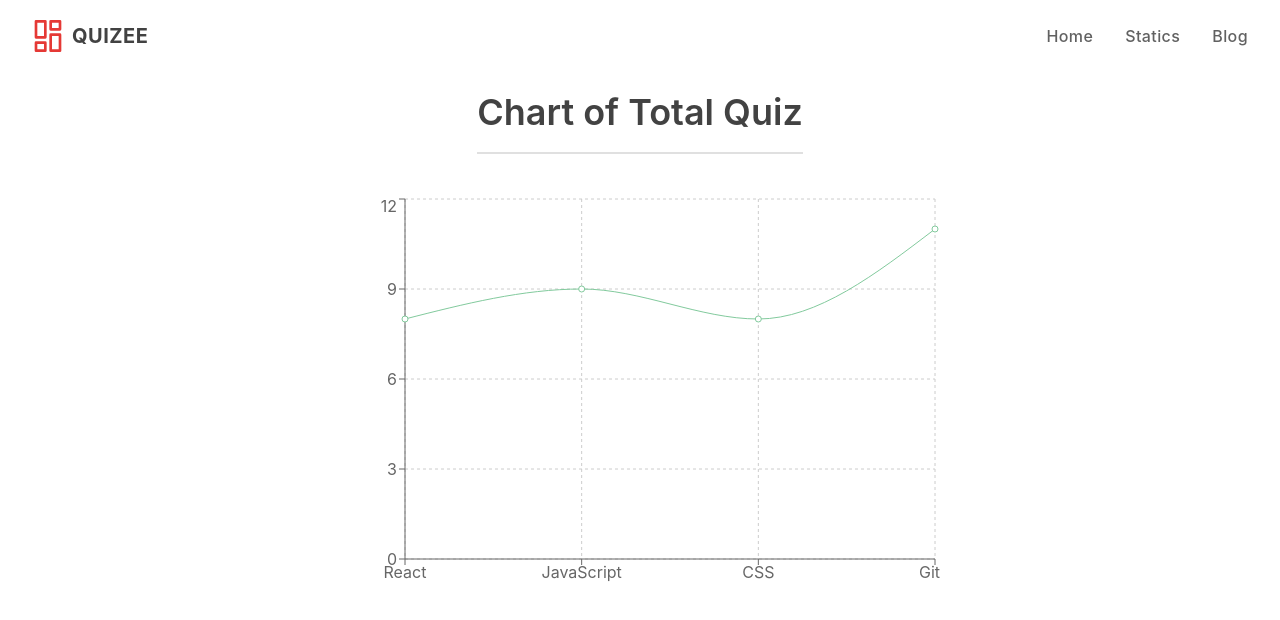
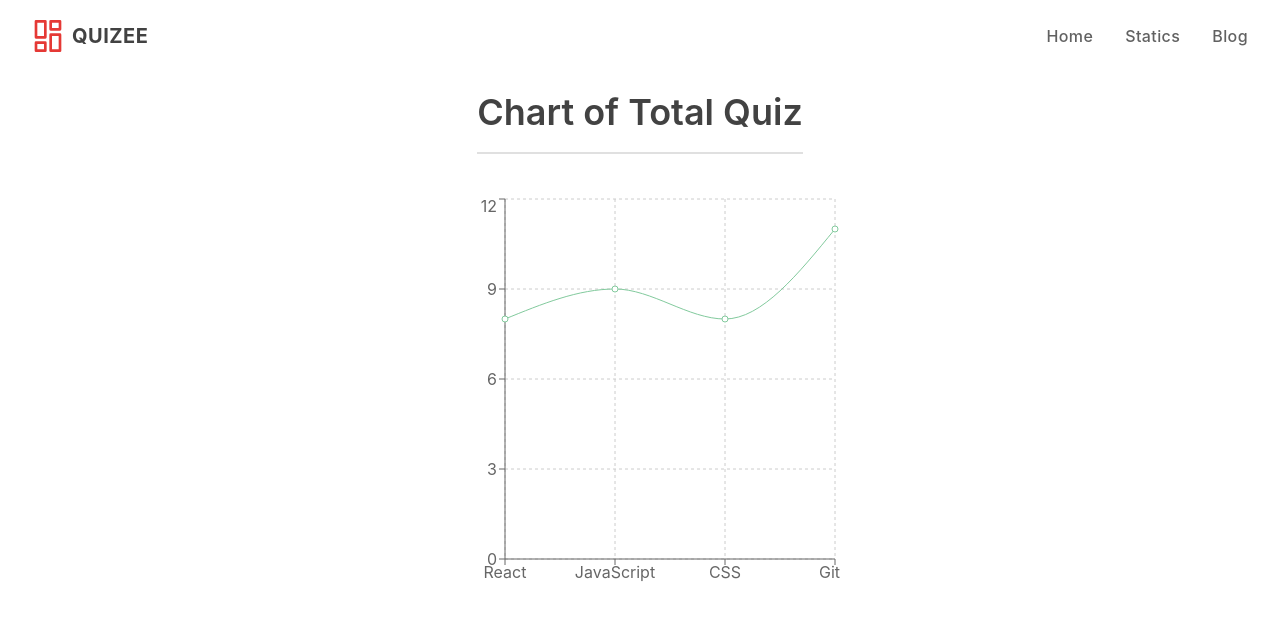
Before and after one commit to summenurfatema/quiz_a9, a React (Create React App) app: page /statics in a window 1280 px wide. Shown: the top 620 px of the page. Built offline with nearby package versions, Linux system fonts and the light colour scheme.

Commit message:
blog added

```diff
--- a/src/components/Cards.js
+++ b/src/components/Cards.js
@@ -15,11 +15,11 @@ const Cards = ({ card }) => {
         <div className='border-4 border-gray-100 rounded-2xl shadow-2xl  p-3 space-y-4'>
             <img className='bg-gray-500 w-full' src={logo} alt='img' />
 
-            <div className='flex justify-evenly items-center space-x-2 md:space-x-6 '>
+            <div className='flex justify-evenly items-center space-x-1 md:space-x-3 '>
                 <p className='text-2xl font-semibold'>{name}</p>
                 <p className='text-2xl font-semibold'>Quiz: {total}</p>
                 <Link to={`/quiz/${id}`}>
-                    <button className='text-2xl font-semibold bg-yellow-700 py-2 px-3 rounded-xl'>Start<svg xmlns="http://www.w3.org/2000/svg" viewBox="0 0 24 24" fill="currentColor" class="w-6 h-6 inline-block ml-1 md:ml-2">
+                    <button className='text-2xl font-semibold bg-yellow-700 py-2 px-3 rounded-xl'>Start<svg xmlns="http://www.w3.org/2000/svg" viewBox="0 0 24 24" fill="currentColor" class="w-6 h-6 inline-block ml-1">
                         <path fill-rule="evenodd" d="M16.72 7.72a.75.75 0 011.06 0l3.75 3.75a.75.75 0 010 1.06l-3.75 3.75a.75.75 0 11-1.06-1.06l2.47-2.47H3a.75.75 0 010-1.5h16.19l-2.47-2.47a.75.75 0 010-1.06z" clip-rule="evenodd" />
                     </svg></button>
                 </Link>
--- a/src/components/Home.js
+++ b/src/components/Home.js
@@ -18,7 +18,7 @@ const Home = () => {
                     <h1 className=' w-1/2 text-4xl font-bold text-red-700  border-b-2 border-red-200 pb-6'>Select Your Favourite Category</h1>
 
                 </div>
-                <div className='container mx-auto grid grid-cols-1 md:grid-cols-2 gap-5 my-10 p-10 items-center'>
+                <div className='container mx-auto grid grid-cols-1 md:grid-cols-2 w-[400px] md:w-[800px]  gap-5 my-10 p-10 items-center'>
                     {
                         cards.data.map(card => <Cards
                             key={card.id}
--- a/src/components/Rechart.js
+++ b/src/components/Rechart.js
@@ -28,11 +28,11 @@ const Rechart = () => {
     return (
         <div>
             <Nav></Nav>
-            <div className='container mx-auto flex flex-col items-center'>
+            <div className='container mx-auto flex flex-col items-center w-1/2 md:full'>
 
                 <h1 className='text-4xl font-semibold text-gray-800 mt-5 border-b-2 border-gray-300 pb-5'>Chart of Total Quiz</h1>
                 <LineChart className='w-1/2 md:w-full mt-10'
-                    width={600}
+                    width={400}
                     height={400}
                     data={data}>
                     <CartesianGrid strokeDasharray="3 3" />
```
